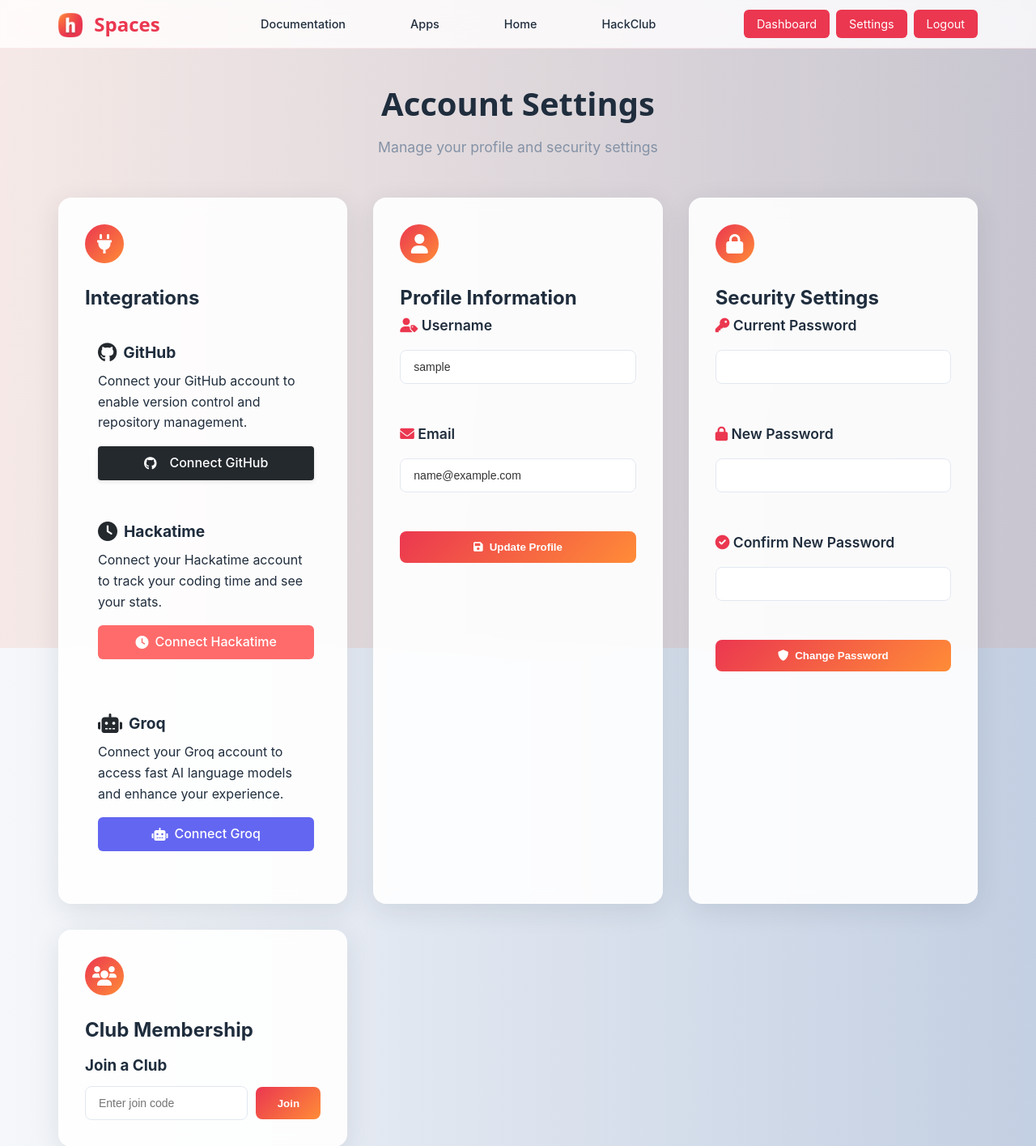
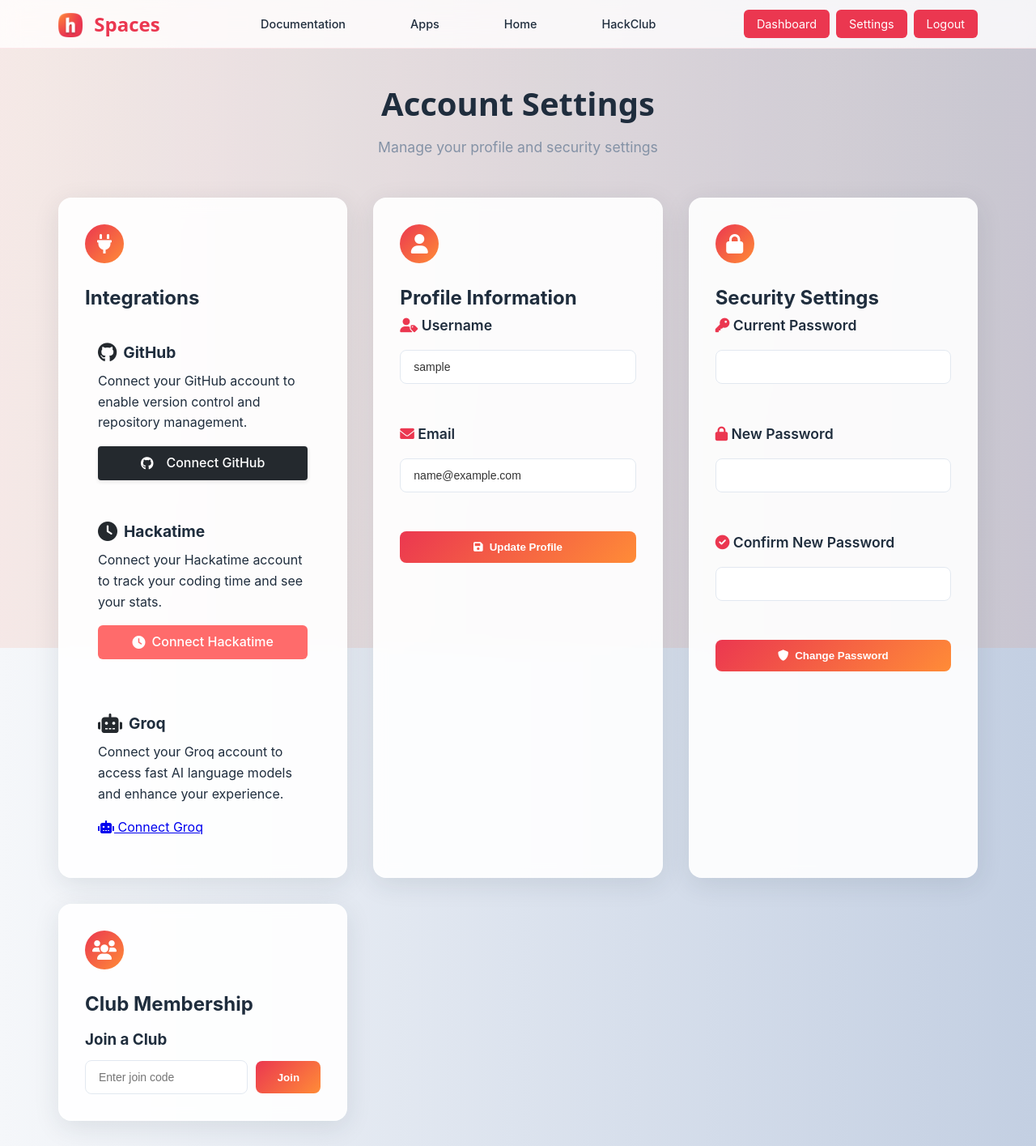
Before and after one commit to EthanJCanterbury/spaces, a Flask app: page /settings in a window 1280 px wide. Shown: the top 1415 px of the page at 81% size. Run offline with Flask 3, Linux system fonts and the light colour scheme; the visitor is signed in with stand-in values (Sample User, id 1); data comes from the database, SQL or seed files in the repository; data that the repository does not hold is empty.

Commit message:
Restored to '71f4fd53c5cb4dd06557470600b7638d8f063a65'
Replit-Restored-To: 71f4fd53c5cb4dd06557470600b7638d8f063a65

```diff
--- a/templates/settings.html
+++ b/templates/settings.html
@@ -506,46 +506,6 @@
 
 </script>
 <style>
-/* Style for Groq button */
-.btn-groq {
-    display: inline-flex;
-    align-items: center;
-    gap: 0.5rem;
-    background: #6366f1;
-    color: white;
-    padding: 0.5rem 1rem;
-    border-radius: 6px;
-    text-decoration: none;
-    font-weight: 500;
-    transition: background 0.2s;
-    width: 100%;
-    justify-content: center;
-    margin-bottom: 1rem;
-}
-
-.btn-groq:hover {
-    background: #4f46e5;
-    color: white;
-    text-decoration: none;
-}
-
-/* Add scrolling to integrations card */
-.integrations-card {
-    display: flex;
-    flex-direction: column;
-}
-
-.integrations-card > h2,
-.integrations-card > .card-icon {
-    flex-shrink: 0;
-}
-
-.integrations-card > div:not(.card-icon) {
-    overflow-y: auto;
-    max-height: 450px;
-    padding-right: 8px;
-}
-
 .club-card {
     margin-bottom: 20px;
 }
```
